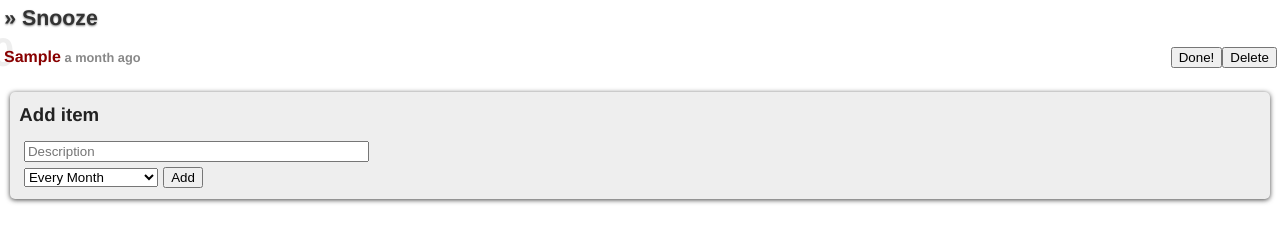
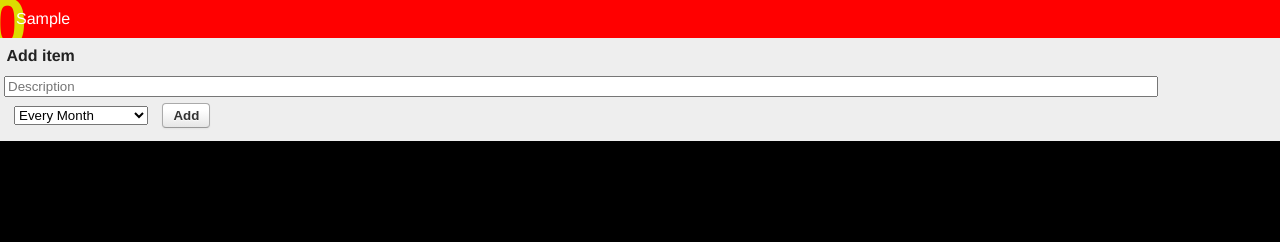
Before and after one commit to calmh/snooze, a plain HTML site: page index.html in a window 1280 px wide. Both pictures are taken after typing "Sample" into the empty fields and a click on the button "Add". Drawn offline with Linux system fonts and the light colour scheme.

Commit message:
Use shades of red/orange instead of alternating odd/even.

```diff
--- a/app.js
+++ b/app.js
@@ -3,6 +3,7 @@
 
 var items;
 var nextId = 0;
+var animation = 150;
 
 // Create a new item from information in the form section.
 function newItem() {
@@ -61,80 +62,91 @@ function due(item) {
     }
 }
 
-// Display the list of items.
-function displayItems() {
-    var div, now, remaining, el, el2, d1;
-    div = $('#items');
+function expand() {
+    var par, el;
+    par = $(this);
+    el = par.children('.extra');
+    if (el.is(':visible')) {
+        el.slideUp(animation);
+    } else {
+        $('.extra').hide(animation);
+        el.slideDown(animation);
+    }
+}
+
+function color(start, end, pct) {
+    var res, i;
+    res = [];
+    for (i = 0; i < 3; i++) {
+        res.push(Math.round(start[i] + (end[i] - start[i]) * pct));
+    }
+    return 'rgb(' + res.join(',') + ')';
+}
+
+function addItems(items, div, start, end) {
     div.empty();
-
-    now = Math.round(Date.now() / 1000);
-    itemlist = _.sortBy(_.values(items), due);
-    _.each(itemlist, function (item, index) {
-        remaining = due(item) - now;
+    _.each(items, function (item, index) {
         d1 = $(document.createElement('div'));
+        d1.css('background-color', color(start, end, index/items.length));
 
         el = $('<div>' + index + '</div>');
         el.addClass('index');
+        el.css('color', color(start, end, (index + 1)/items.length));
         d1.append(el);
 
         el = $('<span>' + item.description + '</span>');
         el.addClass('description');
         d1.append(el);
 
-        el = $('<span> ' + moment(due(item) * 1000).fromNow() + '</span>');
-        el.addClass('when');
-        d1.append(el);
-
         el2 = $(document.createElement('div'));
-        el2.addClass('buttons');
+        el2.addClass('extra');
+        el2.hide();
         d1.append(el2);
 
-        el = $('<button>Done!</button>');
+        el = $('<div>Due ' + moment(due(item) * 1000).fromNow() + '</span>');
+        el.addClass('when');
+        el2.append(el);
+
+        el = $('<button>Done</button>');
         el.attr('data-id', item.id);
+        el.addClass('button-done');
         el.click(markDone);
         el2.append(el);
 
         el = $('<button>Delete</button>');
         el.attr('data-id', item.id);
+        el.addClass('button-delete');
         el.click(deleteItem);
         el2.append(el);
 
         d1.addClass('item');
-
-        if (remaining < 0) {
-            d1.addClass('overdue');
-        } else if (remaining < item.interval / 7) {
-            d1.addClass('due');
-        }
-
-        if (index % 2 === 0) {
-            d1.addClass('even');
-        } else {
-            d1.addClass('odd');
-        }
+        d1.click(expand);
 
         div.append(d1);
     });
+}
+
+// Display the list of items.
+function displayItems() {
+    var now, remaining, el, el2, d1;
+
+    now = Math.round(Date.now() / 1000);
+
+/*
+ * Use two lists. This turned out to be less pleasing.
+    itemlist = _.groupBy(_.sortBy(_.values(items), due), function (i) { return due(i) < now });
+    addItems(itemlist[true], $('#items-due'), [255, 0, 0], [220, 220, 0]);
+    addItems(itemlist[false], $('#items-future'), [160, 160, 220], [0, 0, 240]);
+*/
+    itemlist = _.sortBy(_.values(items), due);
+    addItems(itemlist, $('#items-due'), [255, 0, 0], [220, 220, 0]);
 }
 
 function calculateNextId() {
     var changed;
     _.each(items, function (item, id) {
         nextId = id >= nextId ? id + 1 : nextId;
-
-        // Schema upgrade, remove 'due'
-        if (item.due) {
-            changed = true;
-            if (!item.done) {
-                item.done = [ item.due - item.interval ];
-            }
-            item.due = undefined;
-        }
     });
-
-    if (changed) {
-        _.defer(save);
-    }
 }
 
 $(document).ready(function () {
--- a/index.html
+++ b/index.html
@@ -3,6 +3,7 @@
     <head>
         <title>Snooze</title>
         <link rel="apple-touch-icon" href="logo.png"/>
+        <meta name="apple-mobile-web-app-status-bar-style" content="black" />
         <meta name="viewport" content="user-scalable=no, width=device-width, initial-scale=1.0, maximum-scale=1.0"/>
         <meta name="apple-mobile-web-app-capable" content="yes" />
         <script type='text/javascript' src='jquery-1.7.1.min.js'></script>
@@ -13,8 +14,15 @@
             body {
                 font-family: 'Helvetica Neue', Helvetica, Arial, sans-serif;
                 font-size: 12pt;
+                font-weight: 500;
                 line-height: 1.4;
                 margin: 0;
+                background-color: #000;
+                -webkit-user-select: none;
+                -webkit-tap-highlight-color: rgba(0,0,0,0);
+            }
+            input {
+                -webkit-text-size-adjust: 140%;
             }
             h1 {
                 font-size: 16pt;
@@ -23,23 +31,22 @@
                 text-shadow: #888 0px 1px 2px;
             }
             h2 {
-                font-size: 14pt;
-                padding-top: .5em;
-                padding-left: .5em;
+                font-size: 12pt;
+                padding: .4em .2em .0em .4em;
+                margin: 0;
                 color: #222;
             }
-            .odd {
+            #items-due, #items-future, #new {
+                width: 100%;
+            }
+            #new {
                 background: #eee;
             }
-            #items {
-                width: 100%;
-                margin-bottom: 10px;
+            #new input {
+                width: 90%;
             }
-            #new {
-                border-radius: 5px;
-                background: #eee;
-                margin: 10px;
-                box-shadow: #444 0px 1px 5px;
+            #new button, #new select {
+                margin-left: 10px;
             }
             .item, #form {
                 padding: .5em .2em .5em .25em;
@@ -47,31 +54,27 @@
             .item {
                 overflow: hidden;
                 position: relative;
+                color: #fff;
             }
             .item .index {
                 position: absolute;
                 z-index: 0;
-                font-size: 40px;
-                left: -8px;
-                top: -14px;
+                font-size: 70px;
+                left: -12px;
+                top: -26px;
                 font-weight: bold;
             }
-            .even .index {
-                color: #eee;
-            }
-            .odd .index {
-                color: #fff;
-            }
             .item .description {
+                padding-left: 12px;
                 position: relative;
                 z-index: 10;
-                xmargin-left: 15px;
             }
             .item .when {
+                padding-left: 12px;
                 position: relative;
                 z-index: 10;
                 font-size: 80%;
-                color: #888;
+                color: #eee;
             }
             .due {
                 font-weight: bold;
@@ -80,19 +83,45 @@
                 font-weight: bold;
                 color: #800;
             }
-            .item .buttons {
+            button {
+                font-weight: bold;
+                margin: 5px;
+                display: inline-block;
+                padding: 4px 10px 4px;
+                color: #333333;
+                text-align: center;
+                text-shadow: 0 1px 1px rgba(255, 255, 255, 0.75);
+                background-color: #fafafa;
+                background-image: -webkit-gradient(linear, 0 0, 0 100%, from(#ffffff), color-stop(25%, #ffffff), to(#e6e6e6));
+                background-image: -webkit-linear-gradient(#ffffff, #ffffff 25%, #e6e6e6);
+                background-image: -moz-linear-gradient(top, #ffffff, #ffffff 25%, #e6e6e6);
+                background-image: -ms-linear-gradient(#ffffff, #ffffff 25%, #e6e6e6);
+                background-image: -o-linear-gradient(#ffffff, #ffffff 25%, #e6e6e6);
+                background-image: linear-gradient(#ffffff, #ffffff 25%, #e6e6e6);
+                background-repeat: no-repeat;
+                border: 1px solid #aaa;
+                border-bottom-color: #999;
+                -webkit-border-radius: 4px;
+                -moz-border-radius: 4px;
+                border-radius: 4px;
+                -webkit-box-shadow: inset 0 1px 0 rgba(255, 255, 255, 0.2), 0 1px 2px rgba(0, 0, 0, 0.05);
+                -moz-box-shadow: inset 0 1px 0 rgba(255, 255, 255, 0.2), 0 1px 2px rgba(0, 0, 0, 0.05);
+                box-shadow: inset 0 1px 0 rgba(255, 255, 255, 0.2), 0 1px 2px rgba(0, 0, 0, 0.05);
+            }
+            .button-delete {
                 float: right;
             }
         </style>
     </head>
     <body>
-        <h1>» Snooze</h1>
-        <div id='items'>
+        <div id='items-due'>
+        </div>
+        <div id='items-future'>
         </div>
         <div id='new'>
-            <h2>Add item
+            <h2>Add item</h2>
             <div id='form'>
-                    <input type='text' placeholder='Description' size='40' id='newDescription' />
+                <input type='text' placeholder='Description' id='newDescription' />
                 <br/>
                 <select id='newInterval'>
                     <option value='1'>Every Day</option>
```
Also changed, not shown: 1 other file. Lines whose indentation alone changed are shown as unchanged.
